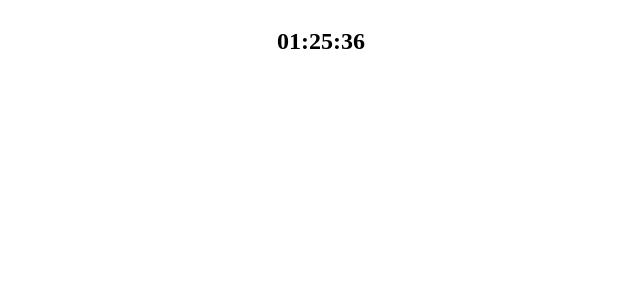
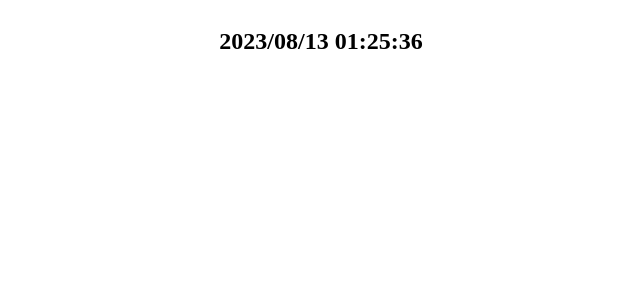
Before and after one commit to squid-cat/clash-of-clans-timer, a Next.js app: page / in a window 1280 px wide. Shown: the top 300 px of the page, without its empty margins (319-959 px from the left). Built offline with nearby package versions, Linux system fonts and the light colour scheme.

Commit message:
add: 日付表記を追加

```diff
--- a/components/Clock.tsx
+++ b/components/Clock.tsx
@@ -8,11 +8,13 @@ export default function Clock(props: Props) {
 
   const DisplayTime = styled.h2``;
 
+  const strYear = props.now.getFullYear().toString()
+  const strMonth = (props.now.getMonth() + 1).toString().padStart(2, "0")
+  const strDay = props.now.getDate().toString().padStart(2, "0")
+
   const strHours = props.now.getHours().toString().padStart(2, "0")
   const strMinutes = props.now.getMinutes().toString().padStart(2, "0")
   const strSeconds = props.now.getSeconds().toString().padStart(2, "0")
 
-  return (<>
-    <DisplayTime>{strHours}:{strMinutes}:{strSeconds}</DisplayTime>
-  </>)
+  return <DisplayTime>{strYear}/{strMonth}/{strDay} {strHours}:{strMinutes}:{strSeconds}</DisplayTime>
 }
```
